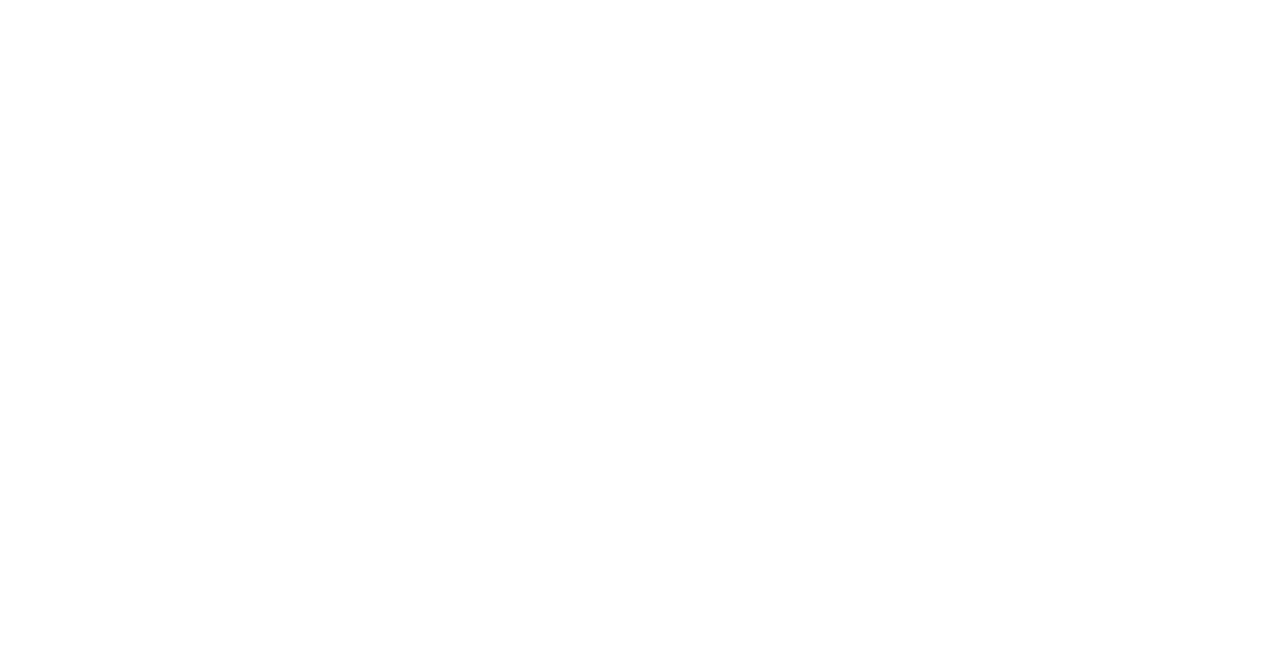
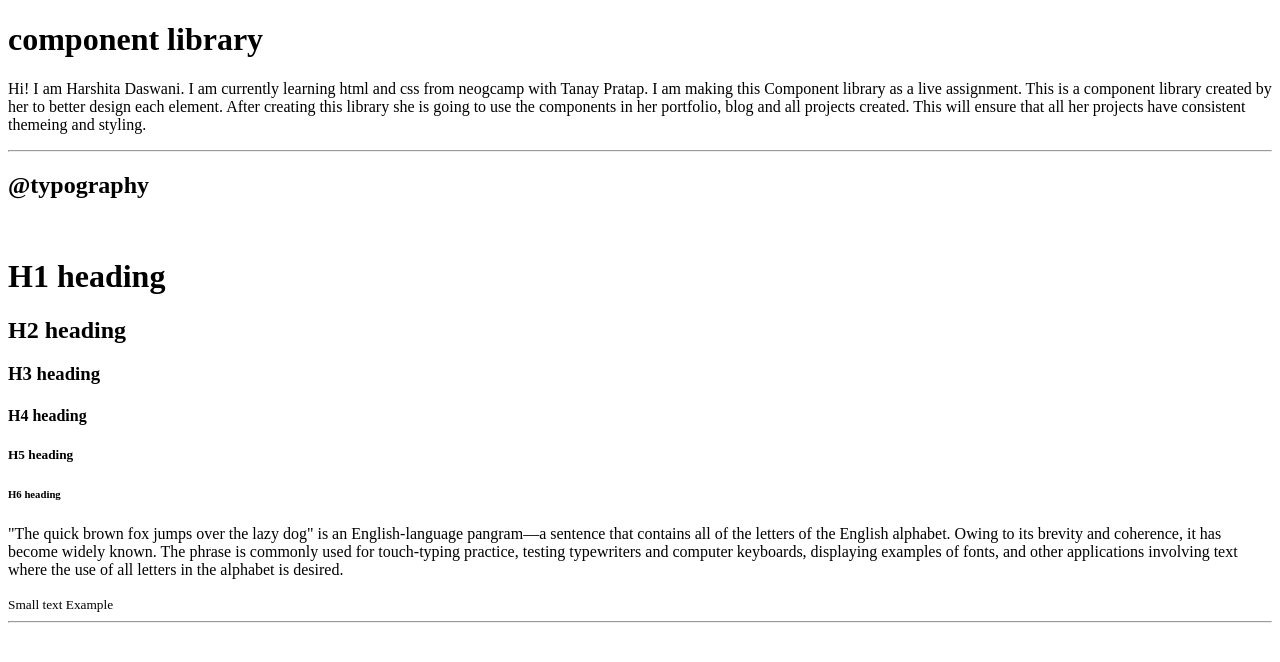
Before and after one commit to harshitadaswani/lesson-three, a plain HTML site: page practice.html in a window 1280 px wide. Drawn offline with Linux system fonts and the light colour scheme.

Commit message:
added typography typography section

```diff
--- a/practice.html
+++ b/practice.html
@@ -3,5 +3,46 @@
   <head>
     <!--Required Meta Tags-->
     <meta charset="utf-8" />
+    <meta name="viewport" content="width=device-width, initial scale="1" />
+
+    <title>
+      component library - html
+    </title>
   </head>
+  <body>
+    <h1>component library</h1>
+
+    <p>
+      Hi! I am Harshita Daswani. I am currently learning html and css from
+      neogcamp with Tanay Pratap. I am making this Component library as a live
+      assignment. This is a component library created by her to better design
+      each element. After creating this library she is going to use the
+      components in her portfolio, blog and all projects created. This will
+      ensure that all her projects have consistent themeing and styling.
+    </p>
+    <hr />
+
+    <h2>@typography</h2>
+    <br />
+
+    <h1>H1 heading</h1>
+    <h2>H2 heading</h2>
+    <h3>H3 heading</h3>
+    <h4>H4 heading</h4>
+    <h5>H5 heading</h5>
+    <h6>H6 heading</h6>
+
+    <p>
+      "The quick brown fox jumps over the lazy dog" is an English-language
+      pangram—a sentence that contains all of the letters of the English
+      alphabet. Owing to its brevity and coherence, it has become widely known.
+      The phrase is commonly used for touch-typing practice, testing typewriters
+      and computer keyboards, displaying examples of fonts, and other
+      applications involving text where the use of all letters in the alphabet
+      is desired.
+    </p>
+
+    <small> Small text Example </small>
+    <hr />
+  </body>
 </html>
```
